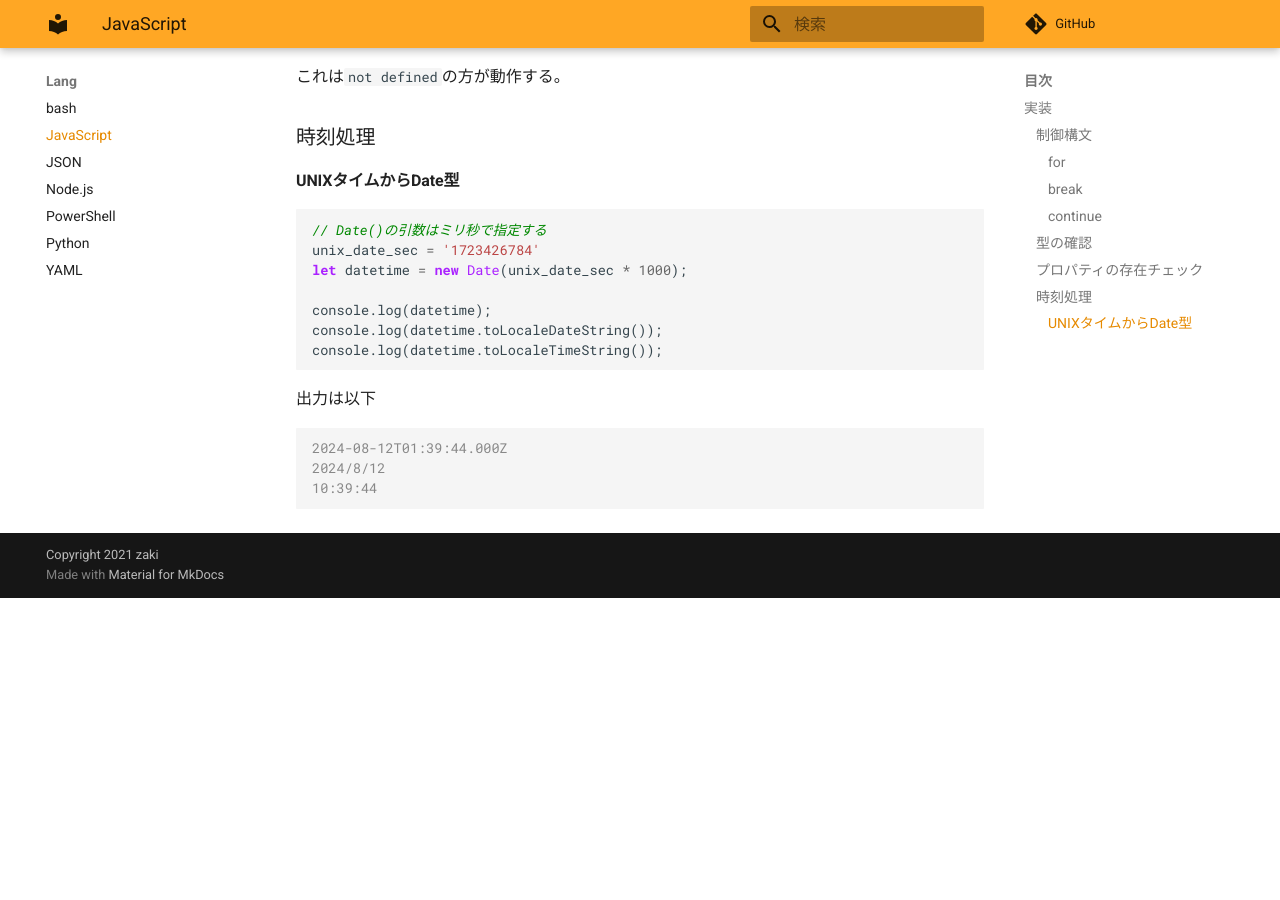
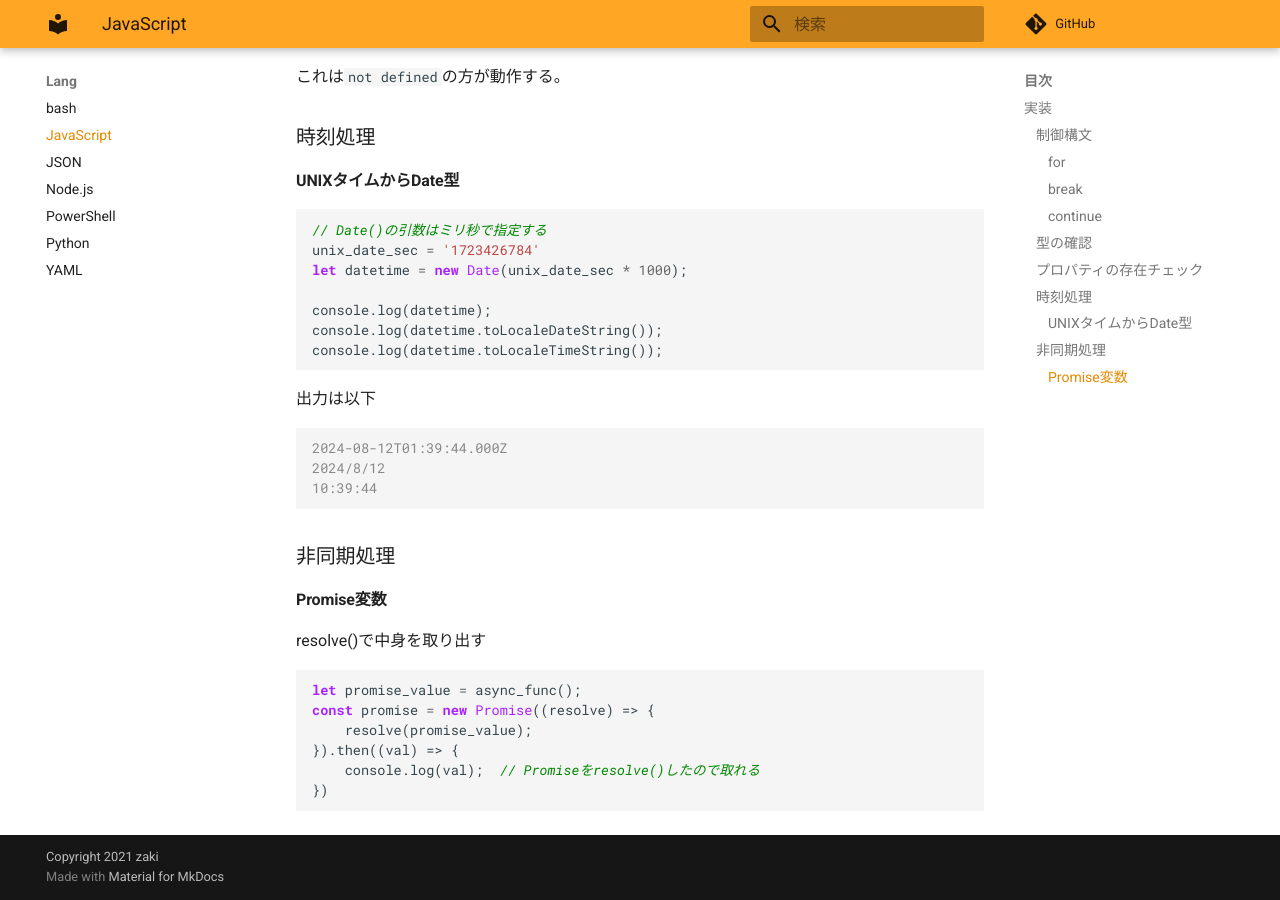
Before and after one commit to zaki-lknr/docs, an MkDocs documentation site: the page built from docs/lang/js.md, in a window 1280 px wide and 900 px high, scrolled down 1307 px. Built offline with MkDocs 1.6.1 and Material for MkDocs 9.7.7, drawn with Linux system fonts in a browser that asks for light colours; comment, search, counter and statistics services are not loaded; before the commit the page ends 1905 px from its top, so only the background shows below that.

Commit message:
add: lang/javascript: Promise変数

````diff
--- a/docs/lang/js.md
+++ b/docs/lang/js.md
@@ -81,3 +81,18 @@ console.log(datetime.toLocaleTimeString());
 2024/8/12
 10:39:44
 ```
+
+### 非同期処理
+
+#### Promise変数
+
+resolve()で中身を取り出す
+
+```javascript
+let promise_value = async_func();
+const promise = new Promise((resolve) => {
+    resolve(promise_value);
+}).then((val) => {
+    console.log(val);  // Promiseをresolve()したので取れる
+})
+```
````
